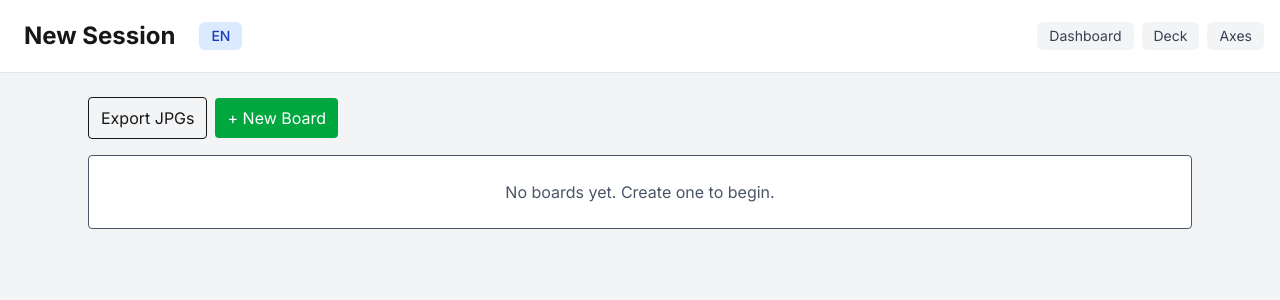
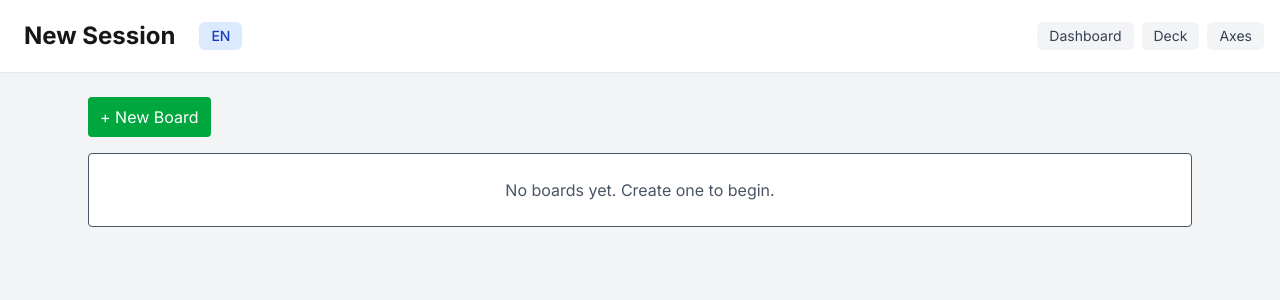
Before and after one commit to andreaperaltro/branddeck, a Next.js app: page /axes in a window 1280 px wide. Shown: the top 300 px of the page. Built offline with nearby package versions, Linux system fonts and the light colour scheme.

Commit message:
revert(axes-export): remove JPG export button and logic

```diff
--- a/src/app/axes/page.tsx
+++ b/src/app/axes/page.tsx
@@ -61,49 +61,6 @@ export default function AxesPage() {
         <div className="max-w-6xl mx-auto p-6">
 
         <div className="mb-4 flex items-center gap-2">
-          <button
-            type="button"
-            className="px-3 py-2 border rounded"
-            onClick={async () => {
-              try {
-                const { default: html2canvas } = await import('html2canvas');
-                const nameBase = (session?.name || 'session').replace(/[^a-z0-9-_]+/gi, '_');
-                for (let i = 0; i < boards.length; i++) {
-                  const board = boards[i];
-                  const el = boardRefs.current[board.id];
-                  if (!el) continue;
-                  const canvas = await html2canvas(el, { backgroundColor: '#ffffff', scale: 2 });
-                  const blob: Blob | null = await new Promise(resolve => canvas.toBlob(b => resolve(b), 'image/jpeg', 0.92));
-                  if (blob) {
-                    const url = URL.createObjectURL(blob);
-                    const link = document.createElement('a');
-                    link.href = url;
-                    const mapName = board.name?.trim() ? board.name.trim().replace(/[^a-z0-9-_]+/gi, '_') : `Map_${i + 1}`;
-                    link.download = `${nameBase}_${mapName}.jpg`;
-                    document.body.appendChild(link);
-                    link.click();
-                    document.body.removeChild(link);
-                    setTimeout(() => URL.revokeObjectURL(url), 1000);
-                  } else {
-                    // Fallback to data URL if toBlob is unavailable
-                    const dataUrl = canvas.toDataURL('image/jpeg', 0.92);
-                    const link = document.createElement('a');
-                    link.href = dataUrl;
-                    const mapName = board.name?.trim() ? board.name.trim().replace(/[^a-z0-9-_]+/gi, '_') : `Map_${i + 1}`;
-                    link.download = `${nameBase}_${mapName}.jpg`;
-                    document.body.appendChild(link);
-                    link.click();
-                    document.body.removeChild(link);
-                  }
-                }
-              } catch (err) {
-                console.error('Failed to export Axes JPGs', err);
-                alert('Failed to export JPGs. Please try again.');
-              }
-            }}
-          >
-            Export JPGs
-          </button>
           <button
             className="px-3 py-2 bg-green-600 text-white rounded hover:bg-green-700"
             onClick={() => createAxisBoard('Positioning Map')}
```
